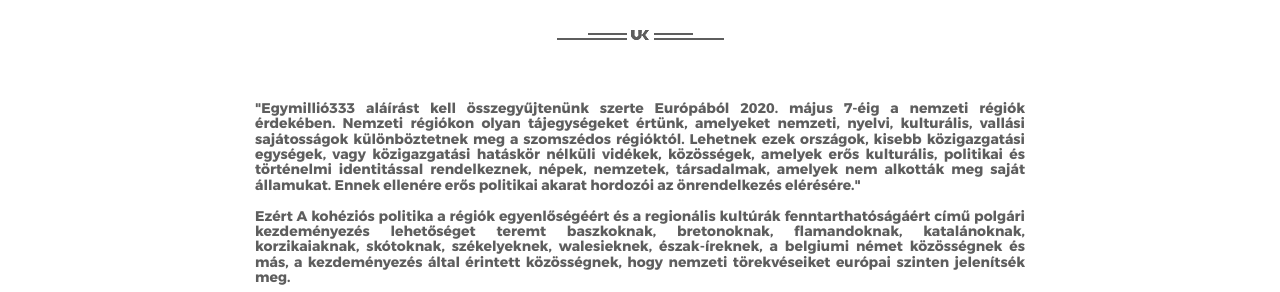
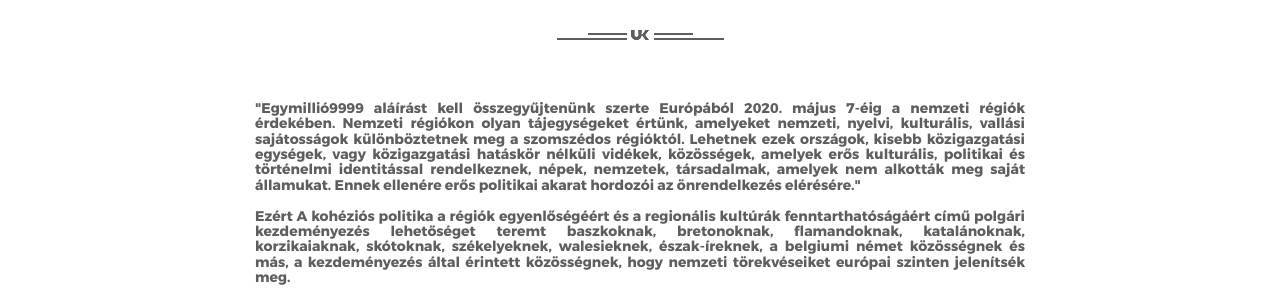
Before and after one commit to Seatis/Seatis.github.io, a Jekyll site: the page built from _posts/2020-02-26-szekely-autonomia.md, in a window 1280 px wide. Shown: the part 343-635 px from the top of the page. Built offline with Jekyll 4.4.1, drawn with Linux system fonts in a browser that asks for light colours.

Commit message:
teszt commit

```diff
--- a/_posts/2020-02-26-szekely-autonomia.md
+++ b/_posts/2020-02-26-szekely-autonomia.md
@@ -5,7 +5,7 @@ date: 2020-02-26 10:00:00 Z
 thumb: "/img/news/202002281000.jpg"
 link: /cikk/2020-02-26-szekely-autonomia/
 ---
-<h5 style="text-align: justify;">"Egymillió333 aláírást kell összegyűjtenünk szerte Európából 2020. május 7-éig a nemzeti régiók érdekében. Nemzeti régiókon olyan tájegységeket értünk, amelyeket nemzeti, nyelvi, kulturális, vallási sajátosságok különböztetnek meg a szomszédos régióktól. Lehetnek ezek országok, kisebb közigazgatási egységek, vagy közigazgatási hatáskör nélküli vidékek, közösségek, amelyek erős kulturális, politikai és történelmi identitással rendelkeznek, népek, nemzetek, társadalmak, amelyek nem alkották meg saját államukat. Ennek ellenére erős politikai akarat hordozói az önrendelkezés elérésére."
+<h5 style="text-align: justify;">"Egymillió9999 aláírást kell összegyűjtenünk szerte Európából 2020. május 7-éig a nemzeti régiók érdekében. Nemzeti régiókon olyan tájegységeket értünk, amelyeket nemzeti, nyelvi, kulturális, vallási sajátosságok különböztetnek meg a szomszédos régióktól. Lehetnek ezek országok, kisebb közigazgatási egységek, vagy közigazgatási hatáskör nélküli vidékek, közösségek, amelyek erős kulturális, politikai és történelmi identitással rendelkeznek, népek, nemzetek, társadalmak, amelyek nem alkották meg saját államukat. Ennek ellenére erős politikai akarat hordozói az önrendelkezés elérésére."
 <br />
 <br />
 Ezért A kohéziós politika a régiók egyenlőségéért és a regionális kultúrák fenntarthatóságáért című polgári kezdeményezés lehetőséget teremt baszkoknak, bretonoknak, flamandoknak, katalánoknak, korzikaiaknak, skótoknak, székelyeknek, walesieknek, észak-íreknek, a belgiumi német közösségnek és más, a kezdeményezés által érintett közösségnek, hogy nemzeti törekvéseiket európai szinten jelenítsék meg.
```
